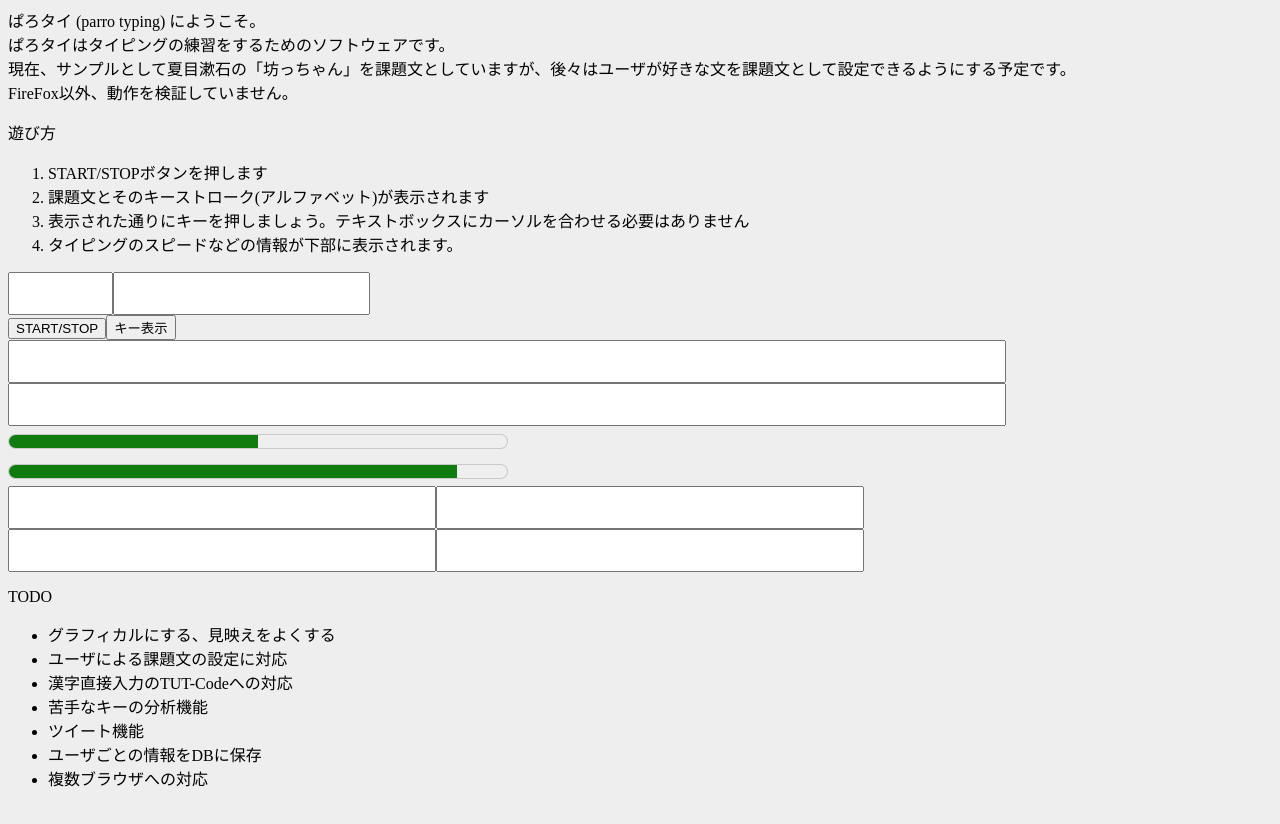
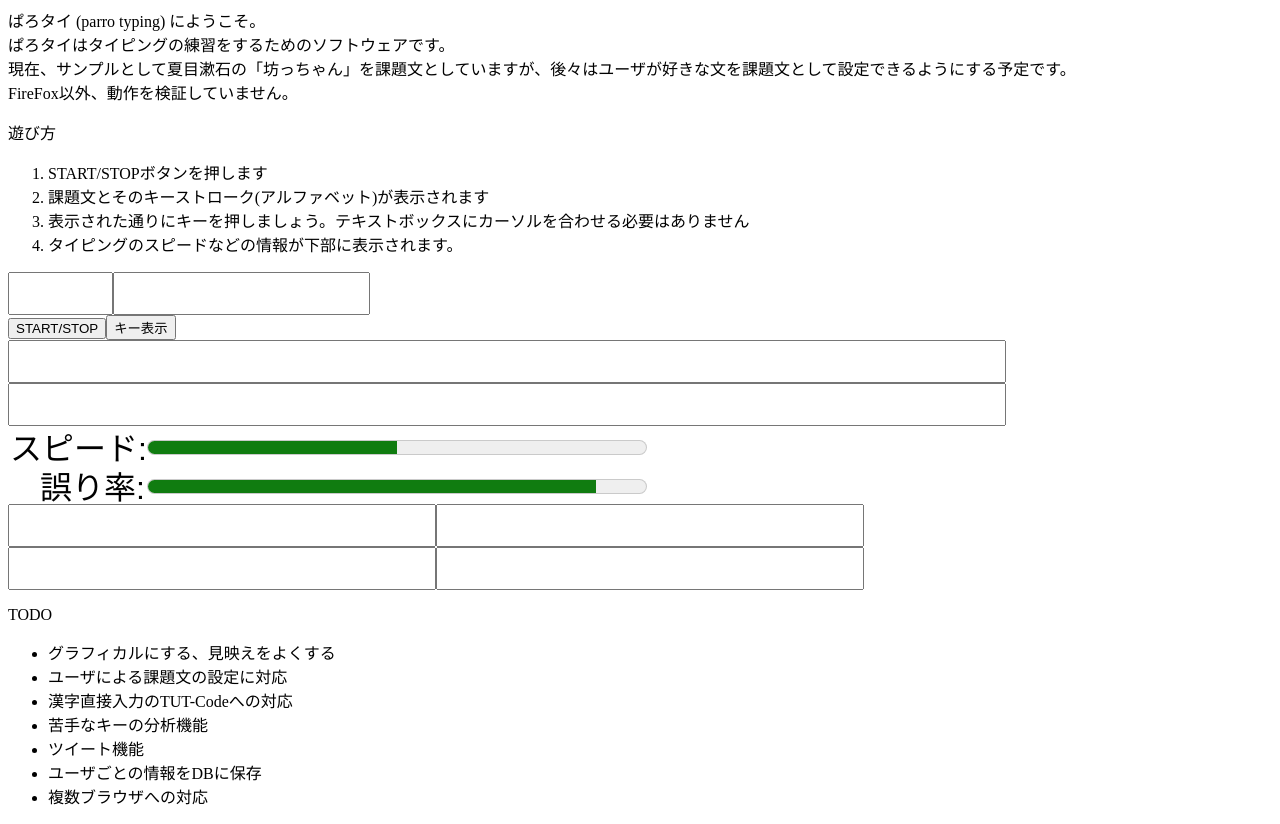
Before and after one commit to sakabar/parro_typing, a PHP site: page / in a window 1280 px wide. Before the commit the page ends 787 px from the top, so only its background shows below. Run offline with PHP 8.4, Linux system fonts and the light colour scheme.

Commit message:
Modify: add label

```diff
--- a/www/index.html
+++ b/www/index.html
@@ -28,8 +28,10 @@
     <br/>
     <input id="dispCharInput" type="text" value="" maxlength="0" size="50"><br/>
     <input id="dispKeyInput" type="text" value="" maxlength="0" size="50"><br/>
-    <meter id="charPerMinGoalMeter" min="-10" max="10" high="0" low="0" optimum="10">0</meter><br/>
-    <meter id="errorRateGoalMeter" min="-45" max="5" high="0" low="-20" optimum="5">-45</meter><br/>
+
+    <input type="text" value="スピード:" maxlength="0" size="5" style="text-align: right; border: none;" /><meter id="charPerMinGoalMeter" min="-10" max="10" high="0" low="0" optimum="10">0</meter><br/>
+    <input type="text" value="誤り率:" maxlength="0" size="5" style="text-align: right; border: none;"/><meter id="errorRateGoalMeter" min="-45" max="5" high="0" low="-20" optimum="5">-45</meter><br/>
+
 
     <input id="charPerMinInput" type="text" size="20" value="" maxlength="0"><input id="keyPerMinInput" type="text" size="20" value="" maxlength="0"><br/>
     <!-- <input id="errorRateGoalInput" type="text" size="20" value="" maxlength="0"> -->
--- a/www/main.css
+++ b/www/main.css
@@ -1,5 +1,5 @@
 body {
-    background-color: #eeeeee;
+/* background-color: #eeeeee; */
 }
 
 td {
```
